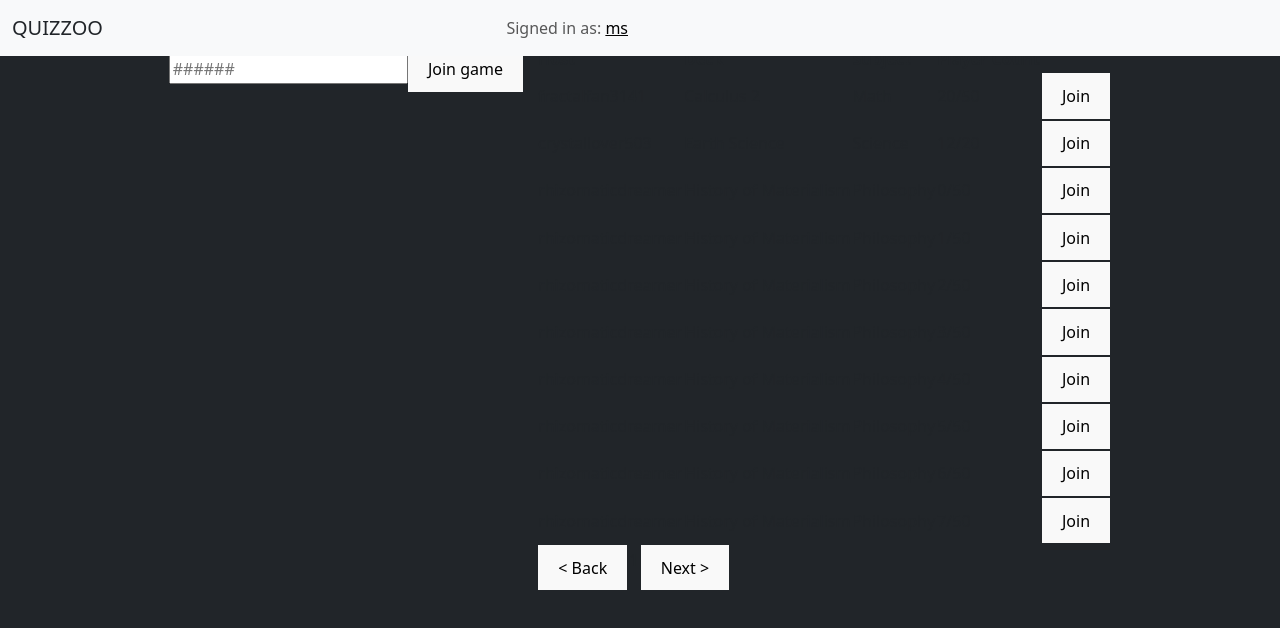
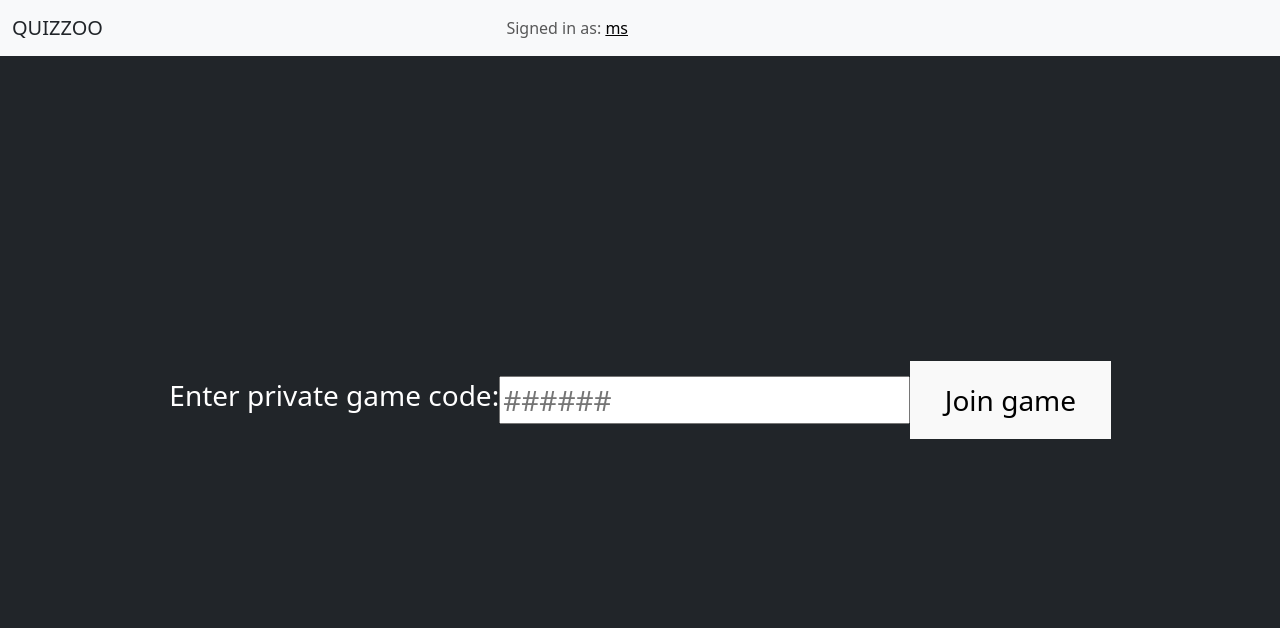
Before and after one commit to puente123/Quizzoot, a React (Vite) app in the folder frontend/: page /game in a window 1280 px wide. Shown: the top 628 px of the page. Built offline with nearby package versions, Linux system fonts and the light colour scheme.

Commit message:
Changed Game.jsx

```diff
--- a/frontend/src/Pages/Game.jsx
+++ b/frontend/src/Pages/Game.jsx
@@ -3,26 +3,10 @@
 
 export default function Game() {
   const [gameCode, setGameCode] = useState("");
-  const [publicGameOffset, setPublicGameOffset] = useState(0);
-  const [listLength, setListLength] = useState(getPublicGames().length);
-  const [pageNumber, setPageNumber] = useState(1);
-
-  const pageLength = 10;
 
   const handleInputChange = (event) => {
     setGameCode(event.target.value);
   };
-
-  function changePublicGameOffset(change) {
-    let newOffset = publicGameOffset + pageLength * change;
-    if(newOffset < 0 || newOffset >= listLength)
-      return;
-    setPublicGameOffset(newOffset);
-    if(pageLength > 0)
-      setPageNumber(pageNumber+change);
-    else if(pageLength < 0)
-      setPageNumber(pageNumber-change);
-  }
 
   // PLACEHOLDER
   function attemptJoinGame() {
@@ -31,37 +15,11 @@
     console.log();
   }
 
-  // PLACEHOLDER
-  function getPublicGames() {
-    let output = [];
-    output.push({
-      host: "fractalfan3141",
-      deckName: "Calculus 2",
-      subject: "Math",
-      playerCount: "20/50"
-    });
-    output.push({
-      host: "crystallover503",
-      deckName: "Earth Science",
-      subject: "Science",
-      playerCount: "12/20"
-    });
-    for(let i = 0; i < 30; i++) {
-      output.push({
-        host: "rhizomaticdreamer",
-        deckName: "History of Materialism",
-        subject: "Philosophy",
-        playerCount: i + "/50"
-      });
-    }
-    return output;
-  }
-
   return (
     <>
       <NavBar/>
-      <div id="private_game_join">
-        <h2>Enter private game code</h2>
+      <div id="private_game_join" className="d-flex justify-content-center align-items-center vh-100">
+        <h2 className="text-white fs-3">Enter private game code: </h2>
         <input
           type="text"
           pattern="[a-zA-Z0-9]*"
@@ -69,44 +27,11 @@
           value={gameCode}
           onChange={handleInputChange}
           maxLength="6"
-          placeholder="######"/>
-        <button onClick={() => attemptJoinGame()}>Join game</button>
-      </div>
-      <hr></hr>
-      <div id="public_games_list">
-        <h2>Browse public games</h2>
-        <table>
-          <thead>
-            <tr>
-              <th>Host</th>
-              <th>Deck</th>
-              <th>Subject</th>
-              <th>Player Count</th>
-              <th></th>
-            </tr>
-          </thead>
-          <tbody>
-            {getPublicGames().slice(publicGameOffset, publicGameOffset+pageLength).map((item, index) => (
-              <tr key={index}>
-                <td title={item.host}>{item.host}</td>
-                <td title={item.deckName}>{item.deckName}</td>
-                <td title={item.subject}>{item.subject}</td>
-                <td title={item.playerCount}>{item.playerCount}</td>
-                <td><button>Join</button></td>
-              </tr>
-            ))}
-          </tbody>
-        </table>
-        <table>
-          <thead></thead>
-          <tbody>
-            <tr>
-              <td><button onClick={() => changePublicGameOffset(-1)}>{"< Back"}</button></td>
-              <td><p>{pageNumber}</p></td>
-              <td><button onClick={() => changePublicGameOffset(1)}>{"Next >"}</button></td>
-            </tr>
-          </tbody>
-        </table>
+          placeholder="######"
+          className="fs-3"/>
+        <button onClick={() => attemptJoinGame()} className="fs-3">
+          Join game
+        </button>
       </div>
     </>
   )
```
Also changed, not shown: 2 other files (tests, documents, lock files or other folders).
